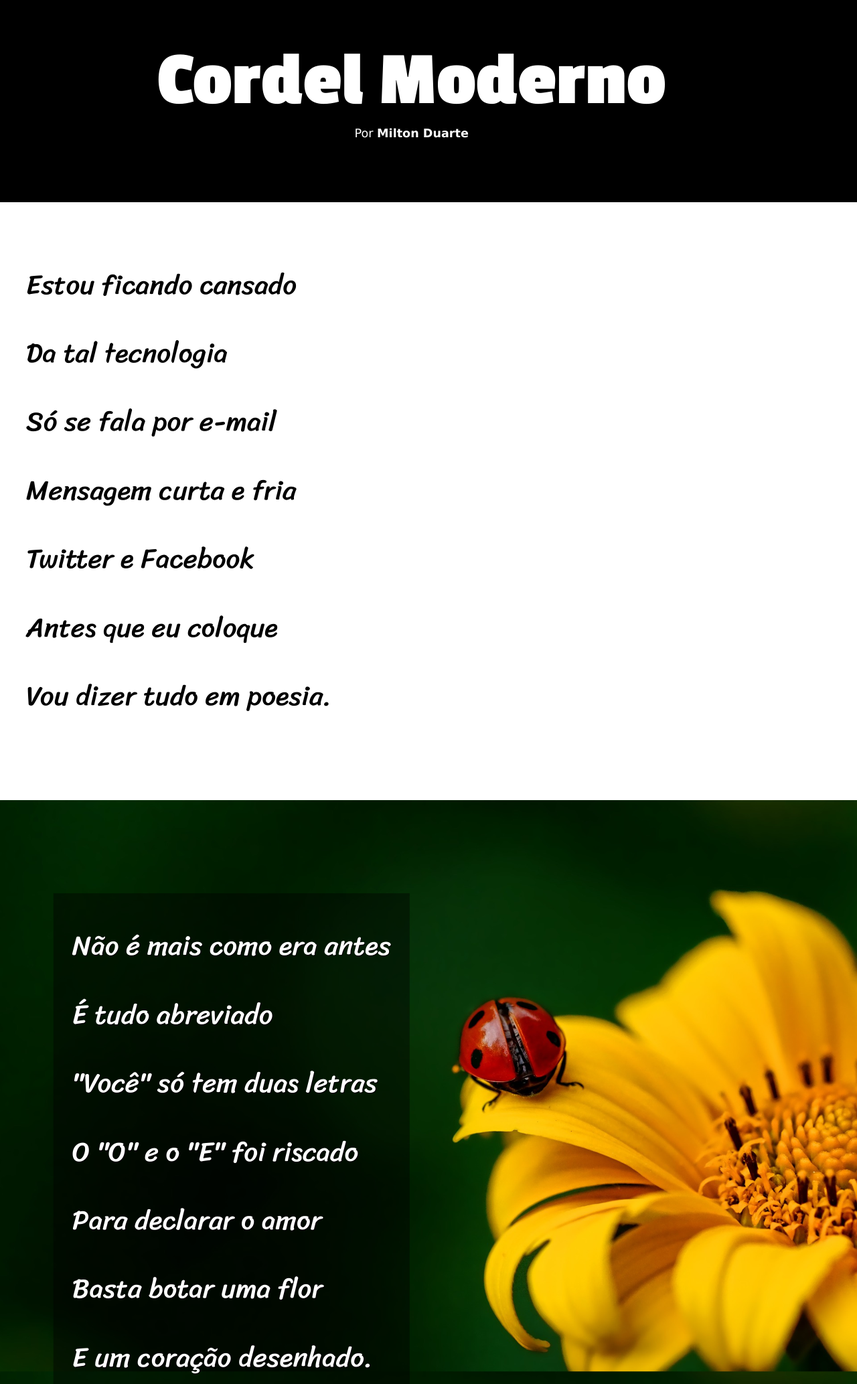
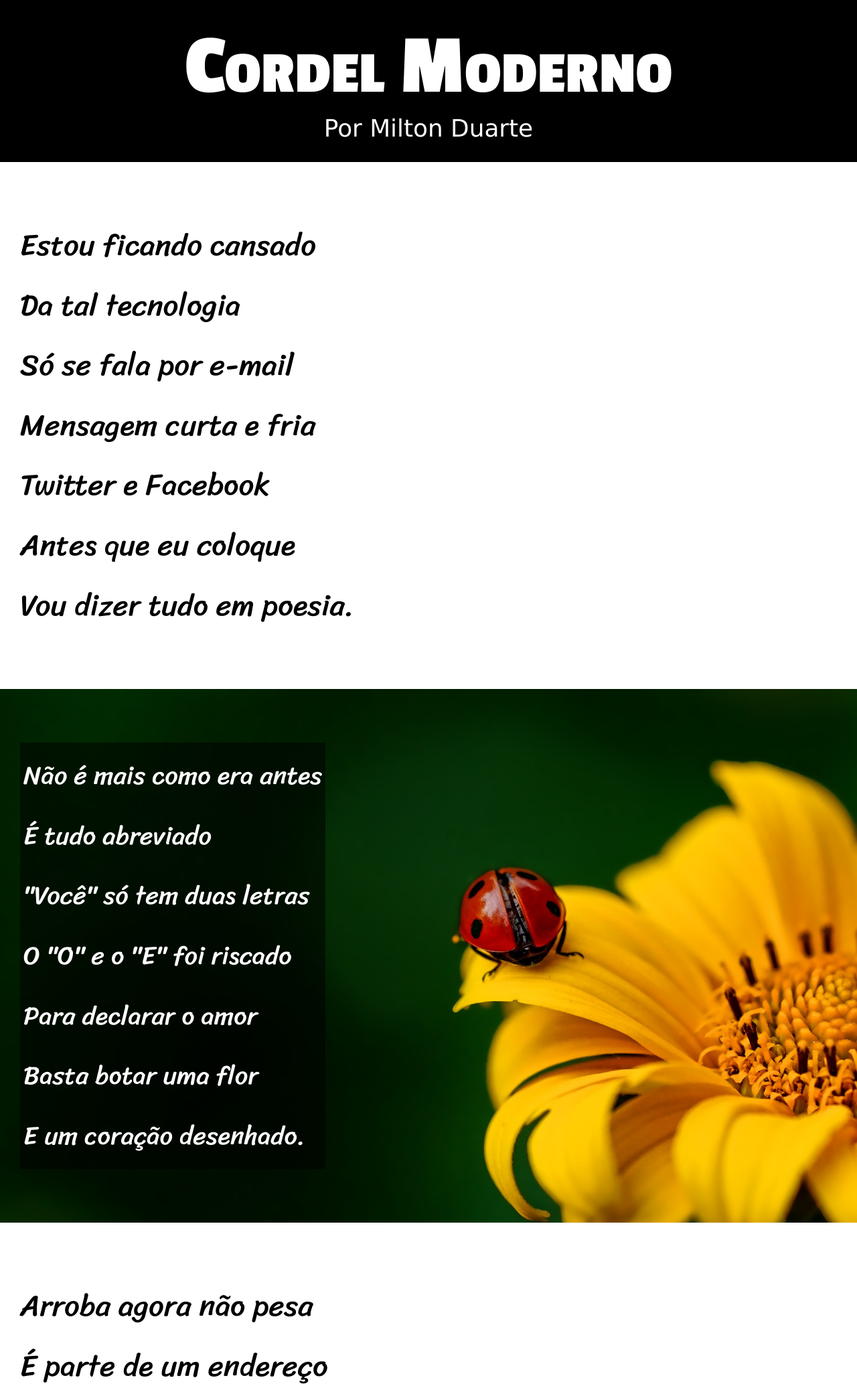
Before and after one commit to guilhermebatista7/projeto-cordel-moderno, a plain HTML site: page index.html in a window 1280 px wide. Shown: the top 2067 px of the page at 67% size. Drawn offline with Linux system fonts and the light colour scheme.

Commit message:
executando alguns ajustes no projeto

```diff
--- a/index.html
+++ b/index.html
@@ -8,10 +8,8 @@
 </head>
 <body>
     <header>
-        <div class="cabeca">
-            <p id="titulo">Cordel Moderno</p>
-            <nav>Por <a href="https://www.recantodasletras.com.br/poesias/3186743" target="_blank">Milton Duarte</a></nav>
-        </div>
+        <h1>Cordel Moderno</h1>
+        <p>Por <a href="https://www.recantodasletras.com.brpoesias/3186743" target="_blank">Milton Duarte</a><p>
     </header>
 
     <div class="padrao">
@@ -22,12 +20,11 @@
             Mensagem curta e fria <br>
             Twitter e Facebook <br>
             Antes que eu coloque <br>
-            Vou dizer tudo em poesia. <br>
+            Vou dizer tudo em poesia.
         </p>
     </div>
 
-    <article class="container1">
-        <div class="conteudo1">
+    <div class="imagem" id="primeira">
         <p>
             Não é mais como era antes <br>
             É tudo abreviado <br>
@@ -35,10 +32,9 @@
             O "O" e o "E" foi riscado <br>
             Para declarar o amor <br>
             Basta botar uma flor <br>
-                E um coração desenhado. <br>
+            E um coração desenhado.
         </p>
     </div>
-    </article>
 
     <div class="padrao">
         <p>
@@ -48,11 +44,9 @@
             Ou vai até no começo <br>
             Agora é .com <br>
             Se o saite é muito bom <br>
-            Ele vale um alto preço. <br>
+            Ele vale um alto preço.
         </p>
-    </div>
 
-    <div class="padrao">
         <p>
             Pra piorar a liguagem <br>
             O emoticom é um risco <br>
@@ -60,12 +54,11 @@
             Ponto e vírgula e um asterisco <br>
             Um beijo significa <br>
             Pra entender como fica <br>
-            Decifre esse rabisco. <br>
+            Decifre esse rabisco.
         </p>
     </div>
 
-    <article class="container2">
-        <div class="conteudo2">
+    <div class="imagem" id="segunda">
         <p>
             Tenho saudade das cartas <br>
             Escritas com a própria mão <br>
@@ -73,10 +66,10 @@
             Só chegava no Verão <br>
             Mas matava a saudade <br>
             Era texto de verdade <br>
-                Nas linhas do coração. <br>
+            Nas linhas do coração.
         </p>
         </div>
-    </article>
+    </div>
 
     <div class="padrao">
         <p>
@@ -86,11 +79,9 @@
             A pessoa foi embora <br>
             Abriu outro aplicativo <br>
             O mundo ficou cativo <br>
-            Da tecnologia do agora. <br>
+            Da tecnologia do agora.
         </p>
-    </div>
 
-    <div class="padrao">
         <p>
             Felizmente, pra orar <br>
             Não precisa de internet <br>
@@ -98,7 +89,7 @@
             Se quiser, faça esse teste <br>
             Dois pontos são dois joelhos <br>
             Seus lábios são aparelhos <br>
-            Deixe que Deus interprete. <br>
+            Deixe que Deus interprete.
         </p>
     </div>
 
--- a/style.css
+++ b/style.css
@@ -7,149 +7,82 @@
 
 
 :root {
---fonte01: 'Passion One', cursive;
---fonte02: 'Sriracha', cursive;
---fonte03: Verdana, Geneva, Tahoma, sans-serif;
+    --fonte01: 'Passion One', cursive;
+    --fonte02: 'Sriracha', cursive;
+    --fonte03: Verdana, Geneva, Tahoma, sans-serif;
 }
 
-body {
+* {
     margin: 0px;
-    font-family: var(--fonte02);
+    padding: 0px;
+}
+
+body, html {
+    font-family: var(--fonte03);
+    font-size: 2.8vw;
 }
 
 header {
-    position: relative;
-    display: inline-block;
     background-color: black;
     color: white;
-    font-family: var(--fonte01);
-    min-height: 22vw;
-    width: 100%;
-    margin: 0px 0px 15px;
-    padding-bottom: 20px;
+    text-align: center;
+    padding: 30px 0px 30px 0px;
 }
 
-div.cabeca {
-    position: absolute;
-    transform: translate(30%, 35%);
+header > h1 {
+    font-family: var(--fonte01);
+    font-variant: small-caps;
+    font-size: 10vw;
 }
 
-header > div > p#titulo {
-    text-align: center;
-    font-size: 9vw;
+a {
+    text-decoration: none;
+    color: white;
 }
 
-nav {
-    font-family: Verdana, Geneva, Tahoma, sans-serif;
-    text-align: center;
-    font-size: 110%;
-}
-
-nav > a {
-    text-decoration: none;
-    color: white;
-    font-weight: bold;
-}
-
-nav > a:hover {
+a:hover {
     text-decoration: underline;
 }
 
-div.padrao {
-    background-color: white;
-    color: black;
-    padding-left: 35px;
-    padding-top: 45px;
-    padding-bottom: 15px;
-    max-width: 800px;
-    line-height: 70px;
+div {
+    padding-top: 10vh;
+    padding-bottom: 10vh;
+    line-height: 2em;
+    padding-left: 30px;
+    font-family: var(--fonte02);
+    font-size: 3.5vw;
 }
 
-.padrao > p {
-    font-size: 3.2vw;
-    line-height: 8vw;
+div.imagem#primeira {
+    background: white url('imagens/fotojoaninha.jpg') center center no-repeat fixed;
+    background-size: cover;
 }
 
-article.container1 {
-    background: white url('imagens/fotojoaninha.jpg') center center no-repeat fixed;
-    background-size: cover;
-
-    position: relative;
-    height: 88vw;
-    margin: 85px 0px 35px 0px;
-}
-
-div.conteudo1 {
-    position: absolute;
-    background-color: rgba(0, 0, 0, 0.423);
-    background-repeat: no-repeat;
-    background-position: center center;
+div.imagem p {
+    display: inline-block;
+    background-color: rgba(0, 0, 0, 0.522);
     color: white;
-    max-height: 120vh;
-    min-height: 20vh;
-    max-width: 50vw;
-
-    padding: 3vh 3vh 3vh 3vh;
-    text-shadow: 1px 1px black;
-
-    transform: translate(15%, 18%);
-    left: 0%;
-    top: 0%;
-}
-
-.conteudo1 > p {
-    font-size: 3.2vw;
-    line-height: 8vw;
-}
-
-div > p {
-    margin: 4px;
+    padding: 5px;
     font-size: 3vw;
 }
 
-article.container2 {
+div.imagem#segunda {
     background: white url('imagens/fotopagina.jpg') center center no-repeat fixed;
     background-size: cover;
-
-    position: relative;
-    height: 88vw;
-    margin: 85px 0px 35px 0px;
-}
-
-div.conteudo2 {
-    position: absolute;
-    background-color: rgba(0, 0, 0, 0.423);
-    background-repeat: no-repeat;
-    background-position: center left;
-    color: white;
-    max-height: 120vh;
-    min-height: 20vh;
-    max-width: 50vw;
-
-    padding: 3vh 3vh 3vh 3vh;
-    text-shadow: 1px 1px black;
-
-    transform: translate(15%, 18%);
-    left: 0%;
-    top: 0%;
-}
-
-.conteudo2 > p {
-    font-size: 3.2vw;
-    line-height: 8vw;
 }
 
 footer {
+    font-size: 2.5vw;
     background-color: black;
     color: white;
     font-family: var(--fonte03);
     text-align: center;
-    height: 40px;
-    margin-top: 50px;
+    height: 4vw;
+    padding-bottom: 5px;
 }
 
 footer > p {
-    padding: 7px 0px 0px 0px;
+    padding: 5px;
 }
 
 footer > p > a {
```
Lines whose indentation alone changed are shown as unchanged.
